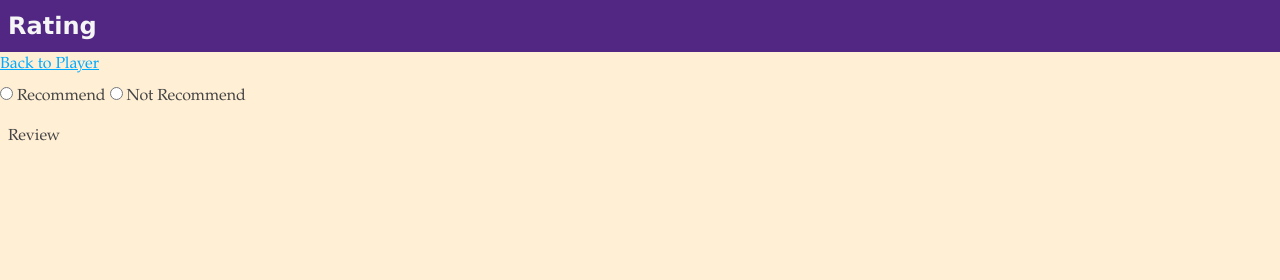
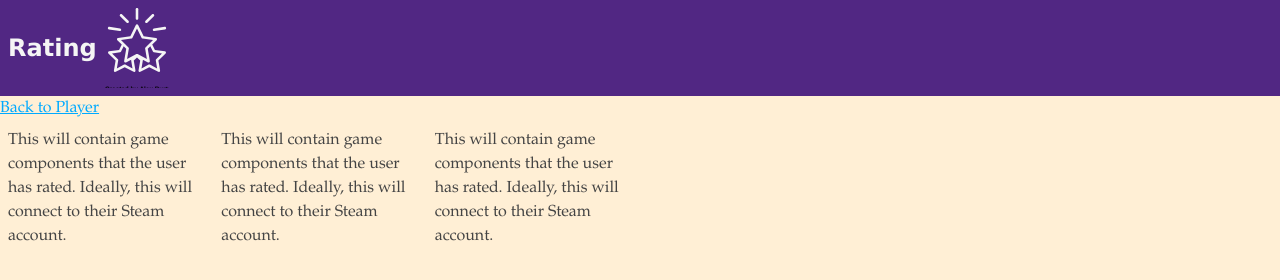
Before and after one commit to JefferNg/GameStatistics, a website: page packages/proto/public/Rating.html in a window 1280 px wide. Drawn offline with Linux system fonts and the light colour scheme.

Commit message:
updated rate page

```diff
--- a/packages/proto/public/Rating.html
+++ b/packages/proto/public/Rating.html
@@ -2,13 +2,19 @@
 <html>
   <head>
     <link rel="stylesheet" href="styles/reset.css" />
+    <link rel="stylesheet" href="styles/rating.css" />
     <link rel="stylesheet" href="styles/page.css" />
     <link rel="stylesheet" href="styles/tokens.css" />
   </head>
   <body>
-    <header><h1>Rating</h1></header>
+    <header id="rate-head">
+      <h1>Rating</h1>
+      <svg class="icon" id="rate-icon">
+        <use href="./icons/game.svg#icon-rate" />
+      </svg>
+    </header>
     <a href="./index.html">Back to Player</a>
-    <div class="rating">
+    <!-- <div class="rating">
       <label>
         <input type="radio" name="recommends" />
         Recommend
@@ -18,6 +24,20 @@
         Not Recommend
       </label>
     </div>
-    <p>Review</p>
+    <p>Review</p> -->
+    <div class="game-layout">
+      <p>
+        This will contain game components that the user has rated. Ideally, this
+        will connect to their Steam account.
+      </p>
+      <p>
+        This will contain game components that the user has rated. Ideally, this
+        will connect to their Steam account.
+      </p>
+      <p>
+        This will contain game components that the user has rated. Ideally, this
+        will connect to their Steam account.
+      </p>
+    </div>
   </body>
 </html>
--- /dev/null
+++ b/packages/proto/public/styles/rating.css
@@ -0,0 +1,7 @@
+#rate-head {
+  justify-content: flex-start;
+}
+#rate-icon {
+  width: var(--svg-icon-size-med);
+  height: var(--svg-icon-size-med);
+}
```
